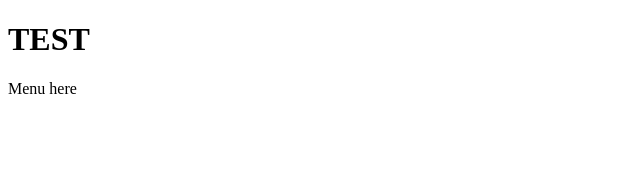
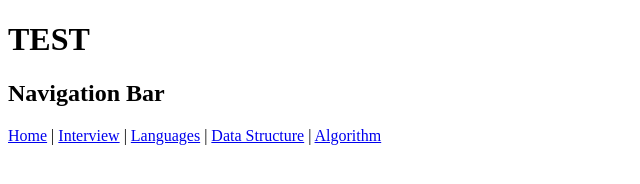
Before and after one commit to MathiasEAhlander/japan-blogg, a website: page frontend/index.html in a window 1280 px wide. Shown: the whole page, without its empty margins (0-640 px from the left). Drawn offline with Linux system fonts and the light colour scheme.

Commit message:
Navigation Bar

```diff
--- a/frontend/index.html
+++ b/frontend/index.html
@@ -8,7 +8,16 @@
 	</head>
 	<body>
 		<h1>TEST</h1>
-		<div class="menu">Menu here</div>
+		<h2>Navigation Bar</h2>
+		<!-- nav tag starts -->
+		<nav>
+			<a href="#">Home</a> |
+			<a href="#">Interview</a> |
+			<a href="#">Languages</a> |
+			<a href="#">Data Structure</a> |
+			<a href="#">Algorithm</a>
+		</nav>
+		<!-- nav tag ends -->
 		<div class=""></div>
 	</body>
 </html>
```
